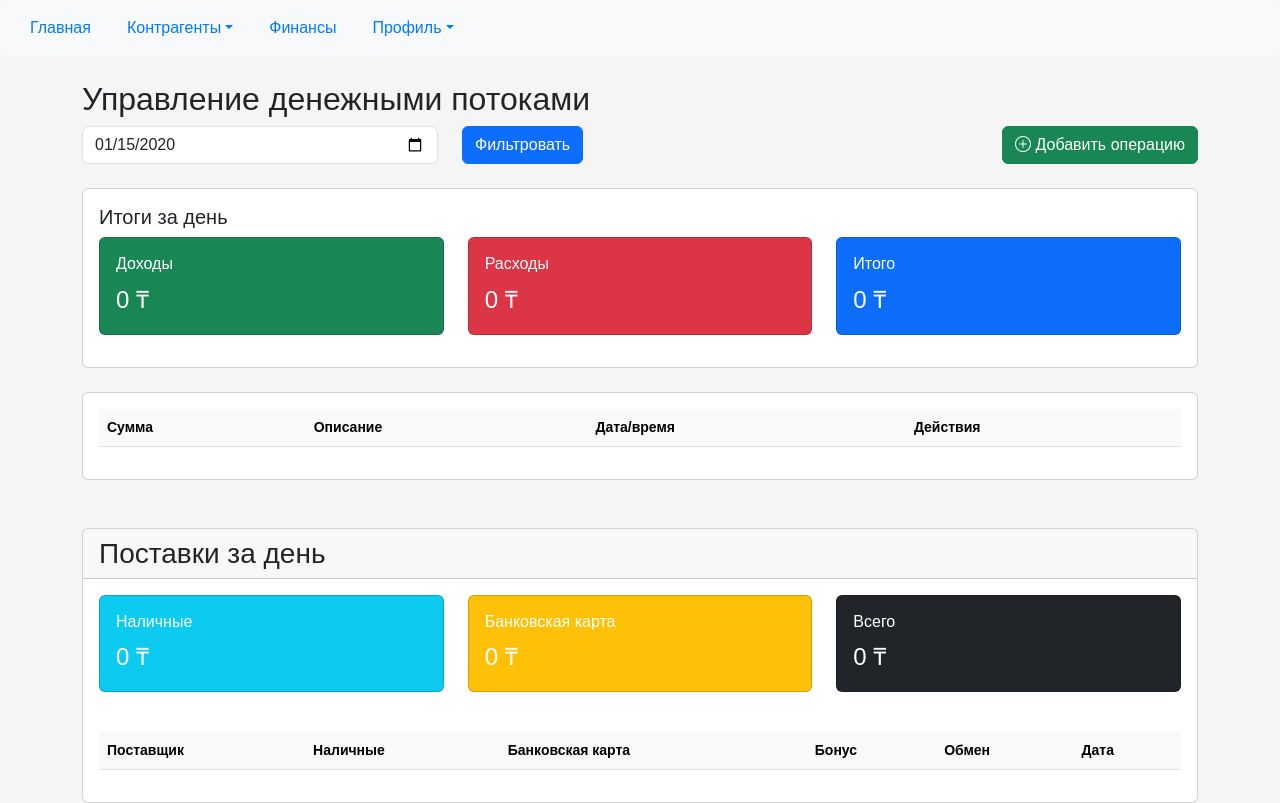
After one commit to makhambetali/resmart_duken, a Django app: template frontend/templates/finance-page.html in a window 1280 px wide. The commit adds this page. Run offline with Django 5.2, Linux system fonts and the light colour scheme; the template is opened without the code that fills it: most values are stand-ins (such as "Sample title", 1, 10 or a date in 2020); lists and menus that the app fills with data are empty.

Commit message:
finance page added: cashflows and supplies

```diff
--- a/backend/app/services/supply.py
+++ b/backend/app/services/supply.py
@@ -9,3 +9,6 @@ class SupplyService:
             return Supply.objects.filter(delivery_date__lt=today)
         else:
             return Supply.objects.filter(delivery_date__gte=today)
+    def get_supplies_by_date(self, date = timezone.now().date()):
+        queryset = Supply.objects.all().filter(delivery_date = date)
+        return queryset
--- a/backend/app/urls.py
+++ b/backend/app/urls.py
@@ -15,4 +15,5 @@ urlpatterns = [
     path('', HomePageView.as_view(), name='home-page'),
     path('suppliers-page/', SuppliersPageView.as_view(), name='suppliers-page'),
     path('clients-page/', ClientsPageView.as_view(), name='clients-page'),
+    path('finance-page/',FinancePageView.as_view(),name='finance-page' ),
 ]
--- /dev/null
+++ b/frontend/static/css/finance-page.css
@@ -0,0 +1,77 @@
+/* Основные стили таблицы */
+#cashFlowTable {
+    font-size: 14px;
+}
+
+#cashFlowTable th {
+    background-color: #f8f9fa;
+    font-weight: 600;
+}
+
+/* Стили для кнопок действий */
+.edit-btn, .delete-btn {
+    padding: 0.25rem 0.5rem;
+    font-size: 0.8rem;
+}
+
+/* Адаптивные стили */
+@media (max-width: 768px) {
+    #cashFlowTable {
+        font-size: 12px;
+    }
+
+    .edit-btn, .delete-btn {
+        padding: 0.2rem 0.4rem;
+        font-size: 0.7rem;
+    }
+}
+
+/* Стили для модального окна */
+#cashFlowModal .modal-dialog {
+    max-width: 500px;
+}
+
+/* Стили для тостов */
+.toast {
+    margin-bottom: 0.5rem;
+}
+/* Добавьте эти стили в конец файла */
+
+/* Стили для таблицы поставок */
+#supplyTable {
+    font-size: 14px;
+}
+
+#supplyTable th {
+    background-color: #f8f9fa;
+    font-weight: 600;
+}
+
+/* Цвета для бонусов и обмена */
+#supplyTable td:nth-child(4) {
+    color: #28a745;
+    font-weight: bold;
+}
+
+#supplyTable td:nth-child(5) {
+    color: #dc3545;
+    font-weight: bold;
+}
+
+/* Адаптивные стили для таблицы поставок */
+@media (max-width: 992px) {
+    #supplyTable {
+        font-size: 13px;
+    }
+}
+
+@media (max-width: 768px) {
+    #supplyTable {
+        font-size: 12px;
+    }
+
+    #supplyTable th,
+    #supplyTable td {
+        padding: 0.5rem;
+    }
+}
--- /dev/null
+++ b/frontend/static/js/finance-page.js
@@ -0,0 +1,310 @@
+document.addEventListener('DOMContentLoaded', function() {
+    // Элементы DOM
+    const cashFlowTable = document.getElementById('cashFlowTable');
+    const cashFlowBody = document.getElementById('cashFlowBody');
+    const dateFilter = document.getElementById('dateFilter');
+    const filterBtn = document.getElementById('filterBtn');
+    const addCashFlowBtn = document.getElementById('addCashFlowBtn');
+    const cashFlowModal = new bootstrap.Modal('#cashFlowModal');
+    const cashFlowForm = document.getElementById('cashFlowForm');
+    const saveCashFlowBtn = document.getElementById('saveCashFlowBtn');
+    const incomeTotal = document.getElementById('incomeTotal');
+    const expenseTotal = document.getElementById('expenseTotal');
+    const balanceTotal = document.getElementById('balanceTotal');
+    const supplyBody = document.getElementById('supplyBody');
+    const supplyCashTotal = document.getElementById('supplyCashTotal');
+    const supplyBankTotal = document.getElementById('supplyBankTotal');
+    const supplyTotal = document.getElementById('supplyTotal');
+    const supplyApiUrl = '/api/v1/supplies/get_by_date/';
+
+    let currentCashFlowId = null;
+    const apiUrl = '/api/v1/cashflows/';
+    function formatCurrency(value) {
+        if (value === null || value === undefined || value === '') return '0 ₸';
+        const num = typeof value === 'string' ? parseFloat(value.replace(/\./g, '')) : value;
+        if (isNaN(num)) return '0 ₸';
+
+        // Форматируем с точками как разделителями тысяч
+        return num.toString()
+            .replace(/\D/g, '') // Оставляем только цифры
+            .replace(/\B(?=(\d{3})+(?!\d))/g, '.') // Добавляем точки как разделители
+            .replace(/^0+/, ''); // Убираем ведущие нули и добавляем символ валюты
+        }
+    function loadSupplies(date = null) {
+    let url = supplyApiUrl;
+    if (date) {
+        url += `?date=${date}`;
+    } else {
+        const today = new Date().toISOString().split('T')[0];
+        url += `?date=${today}`;
+    }
+
+    fetch(url)
+        .then(response => response.json())
+        .then(data => {
+            renderSupplies(data);
+            calculateSupplyTotals(data);
+        })
+        .catch(error => {
+            console.error('Error loading supplies:', error);
+            showToast('Ошибка при загрузке данных о поставках', 'danger');
+        });
+}
+
+// Функция для отображения поставок в таблице
+function renderSupplies(supplies) {
+    supplyBody.innerHTML = '';
+
+    supplies.forEach(supply => {
+        const row = document.createElement('tr');
+        row.innerHTML = `
+            <td>${supply.supplier}</td>
+            <td>${supply.price_cash.toLocaleString()} ₸</td>
+            <td>${supply.price_bank.toLocaleString()} ₸</td>
+            <td>${supply.bonus > 0 ? '+' + supply.bonus : supply.bonus}</td>
+            <td>${supply.exchange > 0 ? '-' + supply.exchange : supply.exchange}</td>
+            <td>${new Date(supply.delivery_date).toLocaleDateString()}</td>
+        `;
+        supplyBody.appendChild(row);
+    });
+}
+
+// Функция для расчета итогов по поставкам
+function calculateSupplyTotals(supplies) {
+    let cashTotal = 0;
+    let bankTotal = 0;
+    let total = 0;
+
+    supplies.forEach(supply => {
+        cashTotal += supply.price_cash;
+        bankTotal += supply.price_bank;
+        total += supply.price_cash + supply.price_bank;
+    });
+
+    supplyCashTotal.textContent = `${cashTotal.toLocaleString()} ₸`;
+    supplyBankTotal.textContent = `${bankTotal.toLocaleString()} ₸`;
+    supplyTotal.textContent = `${total.toLocaleString()} ₸`;
+}
+
+    // Загрузка данных
+    function loadCashFlows(date = null) {
+        let url = apiUrl;
+        if (date) {
+            url += `?date=${date}`;
+        }
+
+        fetch(url)
+            .then(response => response.json())
+            .then(data => {
+                renderCashFlows(data);
+                calculateTotals(data);
+            })
+            .catch(error => {
+                console.error('Error:', error);
+                showToast('Ошибка при загрузке данных', 'danger');
+            });
+    }
+
+    // Отображение операций в таблице
+    function renderCashFlows(cashFlows) {
+        cashFlowBody.innerHTML = '';
+
+        cashFlows.forEach(cashFlow => {
+            const row = document.createElement('tr');
+            const amountClass = cashFlow.amount >= 0 ? 'text-success' : 'text-danger';
+            const amountSign = cashFlow.amount >= 0 ? '+' : '';
+
+            row.innerHTML = `
+                <td class="${amountClass} fw-bold">${amountSign}${cashFlow.amount.toLocaleString()} ₸</td>
+                <td>${cashFlow.description || '-'}</td>
+                <td>${new Date(cashFlow.date_added).toLocaleString()}</td>
+                <td>
+                    <button class="btn btn-sm btn-outline-primary edit-btn" data-id="${cashFlow.id}">
+                        <i class="bi bi-pencil"></i>
+                    </button>
+                    <button class="btn btn-sm btn-outline-danger delete-btn" data-id="${cashFlow.id}">
+                        <i class="bi bi-trash"></i>
+                    </button>
+                </td>
+            `;
+
+            cashFlowBody.appendChild(row);
+        });
+
+        // Добавляем обработчики событий для кнопок
+        document.querySelectorAll('.edit-btn').forEach(btn => {
+            btn.addEventListener('click', () => editCashFlow(btn.dataset.id));
+        });
+
+        document.querySelectorAll('.delete-btn').forEach(btn => {
+            btn.addEventListener('click', () => deleteCashFlow(btn.dataset.id));
+        });
+    }
+
+    // Расчет итогов
+    function calculateTotals(cashFlows) {
+        let income = 0;
+        let expense = 0;
+
+        cashFlows.forEach(cashFlow => {
+            if (cashFlow.amount >= 0) {
+                income += cashFlow.amount;
+            } else {
+                expense += Math.abs(cashFlow.amount);
+            }
+        });
+
+        incomeTotal.textContent = `${income.toLocaleString()} ₸`;
+        expenseTotal.textContent = `${expense.toLocaleString()} ₸`;
+        balanceTotal.textContent = `${(income - expense).toLocaleString()} ₸`;
+    }
+
+    // Добавление новой операции
+    function addCashFlow() {
+        currentCashFlowId = null;
+        document.getElementById('modalTitle').textContent = 'Добавить операцию';
+        cashFlowForm.reset();
+        cashFlowModal.show();
+    }
+
+    // Редактирование операции
+    function editCashFlow(id) {
+        currentCashFlowId = id;
+        document.getElementById('modalTitle').textContent = 'Редактировать операцию';
+
+        fetch(`${apiUrl}${id}/`)
+            .then(response => response.json())
+            .then(data => {
+                document.getElementById('amount').value = data.amount;
+                document.getElementById('description').value = data.description || '';
+                cashFlowModal.show();
+            })
+            .catch(error => {
+                console.error('Error:', error);
+                showToast('Ошибка при загрузке данных', 'danger');
+            });
+    }
+
+    // Сохранение операции
+    function saveCashFlow() {
+        const amount = parseInt(document.getElementById('amount').value);
+        const description = document.getElementById('description').value;
+
+        if (!amount) {
+            showToast('Пожалуйста, введите сумму', 'warning');
+            return;
+        }
+
+        const method = currentCashFlowId ? 'PUT' : 'POST';
+        const url = currentCashFlowId ? `${apiUrl}${currentCashFlowId}/` : apiUrl;
+
+        saveCashFlowBtn.disabled = true;
+        saveCashFlowBtn.innerHTML = '<span class="spinner-border spinner-border-sm" role="status"></span> Сохранение...';
+
+        fetch(url, {
+            method: method,
+            headers: {
+                'Content-Type': 'application/json',
+                'X-CSRFToken': getCookie('csrftoken')
+            },
+            body: JSON.stringify({
+                amount: amount,
+                description: description
+            })
+        })
+        .then(response => {
+            if (!response.ok) throw new Error('Network response was not ok');
+            return response.json();
+        })
+        .then(data => {
+            showToast('Операция успешно сохранена', 'success');
+            cashFlowModal.hide();
+            loadCashFlows(dateFilter.value);
+        })
+        .catch(error => {
+            console.error('Error:', error);
+            showToast('Ошибка при сохранении', 'danger');
+        })
+        .finally(() => {
+            saveCashFlowBtn.disabled = false;
+            saveCashFlowBtn.innerHTML = 'Сохранить';
+        });
+    }
+
+    // Удаление операции
+    function deleteCashFlow(id) {
+        if (!confirm('Вы уверены, что хотите удалить эту операцию?')) return;
+
+        fetch(`${apiUrl}${id}/`, {
+            method: 'DELETE',
+            headers: {
+                'X-CSRFToken': getCookie('csrftoken')
+            }
+        })
+        .then(response => {
+            if (!response.ok) throw new Error('Network response was not ok');
+            showToast('Операция удалена', 'success');
+            loadCashFlows(dateFilter.value);
+        })
+        .catch(error => {
+            console.error('Error:', error);
+            showToast('Ошибка при удалении', 'danger');
+        });
+    }
+
+    // Вспомогательные функции
+    function getCookie(name) {
+        let cookieValue = null;
+        if (document.cookie && document.cookie !== '') {
+            const cookies = document.cookie.split(';');
+            for (let i = 0; i < cookies.length; i++) {
+                const cookie = cookies[i].trim();
+                if (cookie.substring(0, name.length + 1) === (name + '=')) {
+                    cookieValue = decodeURIComponent(cookie.substring(name.length + 1));
+                    break;
+                }
+            }
+        }
+        return cookieValue;
+    }
+
+    function showToast(message, type = 'success') {
+        const toastContainer = document.getElementById('toastContainer') || createToastContainer();
+        const toast = document.createElement('div');
+        toast.className = `toast align-items-center text-white bg-${type} border-0 show`;
+        toast.setAttribute('role', 'alert');
+        toast.setAttribute('aria-live', 'assertive');
+        toast.setAttribute('aria-atomic', 'true');
+        toast.innerHTML = `
+            <div class="d-flex">
+                <div class="toast-body">${message}</div>
+                <button type="button" class="btn-close btn-close-white me-2 m-auto" data-bs-dismiss="toast"></button>
+            </div>
+        `;
+        toastContainer.appendChild(toast);
+
+        setTimeout(() => {
+            toast.remove();
+        }, 5000);
+    }
+
+    function createToastContainer() {
+        const container = document.createElement('div');
+        container.id = 'toastContainer';
+        container.className = 'position-fixed bottom-0 end-0 p-3';
+        container.style.zIndex = '1100';
+        document.body.appendChild(container);
+        return container;
+    }
+
+    // Обработчики событий
+    filterBtn.addEventListener('click', () => {
+    const date = dateFilter.value;
+    loadCashFlows(date);
+    loadSupplies(date);
+});
+    addCashFlowBtn.addEventListener('click', addCashFlow);
+    saveCashFlowBtn.addEventListener('click', saveCashFlow);
+loadCashFlows();
+    loadSupplies();
+});
--- a/frontend/templates/base.html
+++ b/frontend/templates/base.html
@@ -36,7 +36,7 @@
             </ul>
           </li>
           <li class="nav-item">
-            <a href="#" class="nav-link">Финансы</a>
+            <a href="{% url 'finance-page' %}" class="nav-link">Финансы</a>
           </li>
           <li class="nav-item dropdown">
             <a class="nav-link dropdown-toggle" href="#" data-bs-toggle="dropdown">Профиль</a>
--- /dev/null
+++ b/frontend/templates/finance-page.html
@@ -0,0 +1,169 @@
+{% extends 'base.html' %}
+{% load static %}
+
+{% block content %}
+<div class="container mt-4">
+    <h2>Управление денежными потоками</h2>
+
+    <!-- Фильтр по дате -->
+    <div class="row mb-4">
+        <div class="col-md-4">
+            <input type="date" id="dateFilter" class="form-control" value="{{ today|date:'Y-m-d' }}">
+        </div>
+        <div class="col-md-2">
+            <button id="filterBtn" class="btn btn-primary">Фильтровать</button>
+        </div>
+        <div class="col-md-6 text-end">
+            <button id="addCashFlowBtn" class="btn btn-success">
+                <i class="bi bi-plus-circle"></i> Добавить операцию
+            </button>
+        </div>
+    </div>
+
+    <!-- Статистика -->
+    <div class="card mb-4">
+        <div class="card-body">
+            <h5 class="card-title">Итоги за день</h5>
+            <div class="row">
+                <div class="col-md-4">
+                    <div class="card text-white bg-success mb-3">
+                        <div class="card-body">
+                            <h6 class="card-title">Доходы</h6>
+                            <p class="card-text fs-4" id="incomeTotal">0 ₸</p>
+                        </div>
+                    </div>
+                </div>
+                <div class="col-md-4">
+                    <div class="card text-white bg-danger mb-3">
+                        <div class="card-body">
+                            <h6 class="card-title">Расходы</h6>
+                            <p class="card-text fs-4" id="expenseTotal">0 ₸</p>
+                        </div>
+                    </div>
+                </div>
+                <div class="col-md-4">
+                    <div class="card text-white bg-primary mb-3">
+                        <div class="card-body">
+                            <h6 class="card-title">Итого</h6>
+                            <p class="card-text fs-4" id="balanceTotal">0 ₸</p>
+                        </div>
+                    </div>
+                </div>
+            </div>
+        </div>
+    </div>
+
+
+    <!-- Таблица операций -->
+    <div class="card">
+        <div class="card-body">
+            <div class="table-responsive">
+                <table class="table table-hover" id="cashFlowTable">
+                    <thead>
+                        <tr>
+                            <th>Сумма</th>
+                            <th>Описание</th>
+                            <th>Дата/время</th>
+                            <th>Действия</th>
+                        </tr>
+                    </thead>
+                    <tbody id="cashFlowBody">
+                        <!-- Данные будут загружаться через JS -->
+                    </tbody>
+                </table>
+            </div>
+        </div>
+    </div>
+    <div class="card mt-5">
+        <div class="card-header">
+            <h3 class="mb-0">Поставки за день</h3>
+        </div>
+        <div class="card-body">
+            <!-- Статистика по поставкам -->
+            <div class="row mb-4">
+                <div class="col-md-4">
+                    <div class="card text-white bg-info mb-3">
+                        <div class="card-body">
+                            <h6 class="card-title">Наличные</h6>
+                            <p class="card-text fs-4" id="supplyCashTotal">0 ₸</p>
+                        </div>
+                    </div>
+                </div>
+                <div class="col-md-4">
+                    <div class="card text-white bg-warning mb-3">
+                        <div class="card-body">
+                            <h6 class="card-title">Банковская карта</h6>
+                            <p class="card-text fs-4" id="supplyBankTotal">0 ₸</p>
+                        </div>
+                    </div>
+                </div>
+                <div class="col-md-4">
+                    <div class="card text-white bg-dark mb-3">
+                        <div class="card-body">
+                            <h6 class="card-title">Всего</h6>
+                            <p class="card-text fs-4" id="supplyTotal">0 ₸</p>
+                        </div>
+                    </div>
+                </div>
+            </div>
+
+            <!-- Таблица поставок -->
+            <div class="table-responsive">
+                <table class="table table-hover" id="supplyTable">
+                    <thead>
+                        <tr>
+                            <th>Поставщик</th>
+                            <th>Наличные</th>
+                            <th>Банковская карта</th>
+                            <th>Бонус</th>
+                            <th>Обмен</th>
+                            <th>Дата</th>
+                        </tr>
+                    </thead>
+                    <tbody id="supplyBody">
+                        <!-- Данные будут загружаться через JS -->
+                    </tbody>
+                </table>
+            </div>
+        </div>
+    </div>
+</div>
+
+<!-- Модальное окно для добавления/редактирования -->
+<div class="modal fade" id="cashFlowModal" tabindex="-1" aria-hidden="true">
+    <div class="modal-dialog">
+        <div class="modal-content">
+            <div class="modal-header">
+                <h5 class="modal-title" id="modalTitle">Добавить операцию</h5>
+                <button type="button" class="btn-close" data-bs-dismiss="modal" aria-label="Close"></button>
+            </div>
+            <div class="modal-body">
+                <form id="cashFlowForm">
+                    <input type="hidden" id="cashFlowId">
+                    <div class="mb-3">
+                        <label for="amount" class="form-label">Сумма*</label>
+                        <div class="input-group">
+                            <span class="input-group-text">₸</span>
+                            <input type="number" class="form-control" id="amount" required>
+                        </div>
+                        <div class="form-text">Положительное число - доход, отрицательное - расход</div>
+                    </div>
+                    <div class="mb-3">
+                        <label for="description" class="form-label">Описание</label>
+                        <textarea class="form-control" id="description" rows="3"></textarea>
+                    </div>
+                </form>
+            </div>
+            <div class="modal-footer">
+                <button type="button" class="btn btn-secondary" data-bs-dismiss="modal">Отмена</button>
+                <button type="button" class="btn btn-primary" id="saveCashFlowBtn">Сохранить</button>
+            </div>
+        </div>
+    </div>
+</div>
+{% endblock %}
+
+{% block externals %}
+<script src="{% static 'js/finance-page.js' %}"></script>
+<link rel="stylesheet" href="{% static 'css/finance-page.css' %}">
+{% endblock %}
--- a/frontend/templates/home-page.html
+++ b/frontend/templates/home-page.html
@@ -81,7 +81,7 @@
               <label class="btn btn-outline-primary" for="cashPayment">Наличные</label>
 
               <input type="radio" class="btn-check" name="paymentType" id="bankPayment" autocomplete="off">
-              <label class="btn btn-outline-primary" for="bankPayment">Банковская карта</label>
+              <label class="btn btn-outline-primary" for="bankPayment">Банк. счёт</label>
 
               <input type="radio" class="btn-check" name="paymentType" id="mixedPayment" autocomplete="off">
               <label class="btn btn-outline-primary" for="mixedPayment">Смешанная</label>
@@ -177,7 +177,7 @@
               <label class="btn btn-outline-primary" for="editCashPayment">Наличные</label>
 
               <input type="radio" class="btn-check" name="editPaymentType" id="editBankPayment" autocomplete="off">
-              <label class="btn btn-outline-primary" for="editBankPayment">Банковская карта</label>
+              <label class="btn btn-outline-primary" for="editBankPayment">Банк. счёт</label>
 
               <input type="radio" class="btn-check" name="editPaymentType" id="editMixedPayment" autocomplete="off">
               <label class="btn btn-outline-primary" for="editMixedPayment">Смешанная</label>
```
Also changed, not shown: backend/app/views.py (+9 -0 lines).
